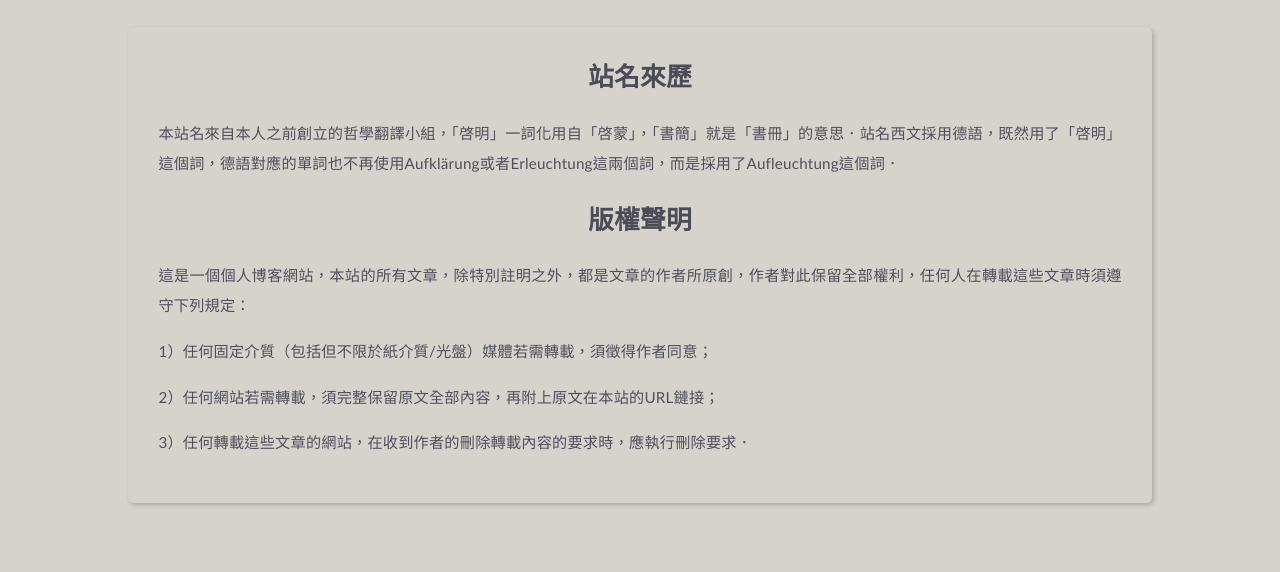
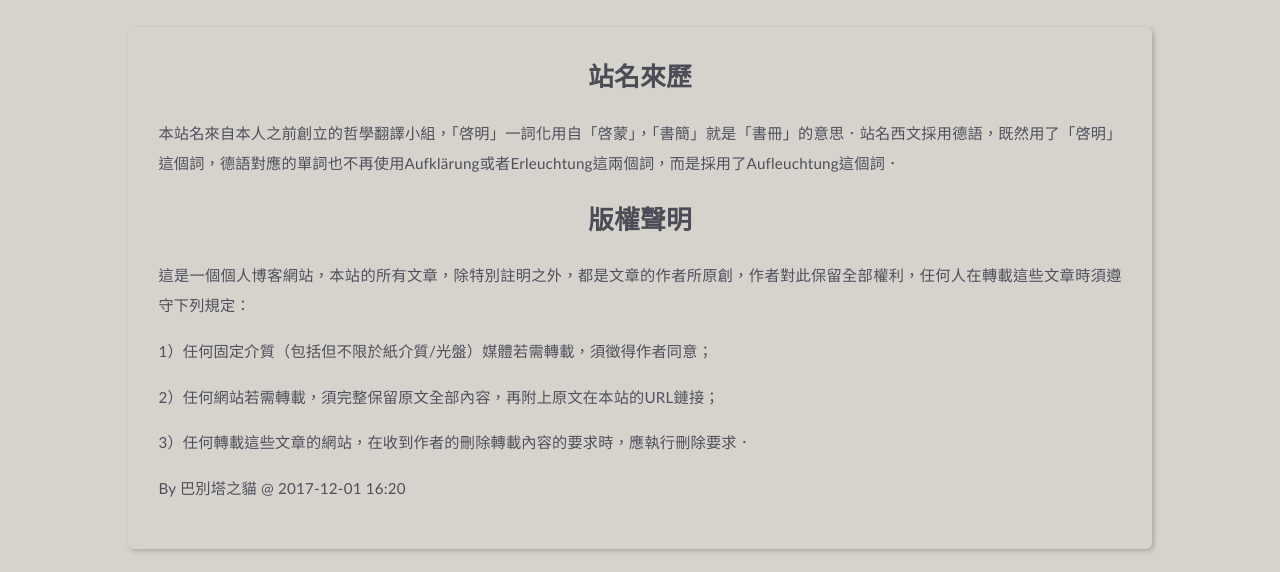
Before and after one commit to AlephChC/alephchc.github.io, a plain HTML site: page about/index.html in a window 1280 px wide. Shown: the part 81-653 px from the top of the page. Drawn offline with Linux system fonts and the light colour scheme; some packages are replaced by stand-ins of ours; a script that the page names is missing; a web font is replaced by a local one.

Commit message:
Site updated: 2023-03-11 16:58:36

```diff
--- a/about/index.html
+++ b/about/index.html
@@ -178,6 +178,7 @@
 <p>1）任何固定介質（包括但不限於紙介質&#x2F;光盤）媒體若需轉載，須徵得作者同意；</p>
 <p>2）任何網站若需轉載，須完整保留原文全部內容，再附上原文在本站的URL鏈接；</p>
 <p>3）任何轉載這些文章的網站，在收到作者的刪除轉載內容的要求時，應執行刪除要求．</p>
+<p>By 巴別塔之貓 @ 2017-12-01 16:20</p>
 
 
         </div>
```
